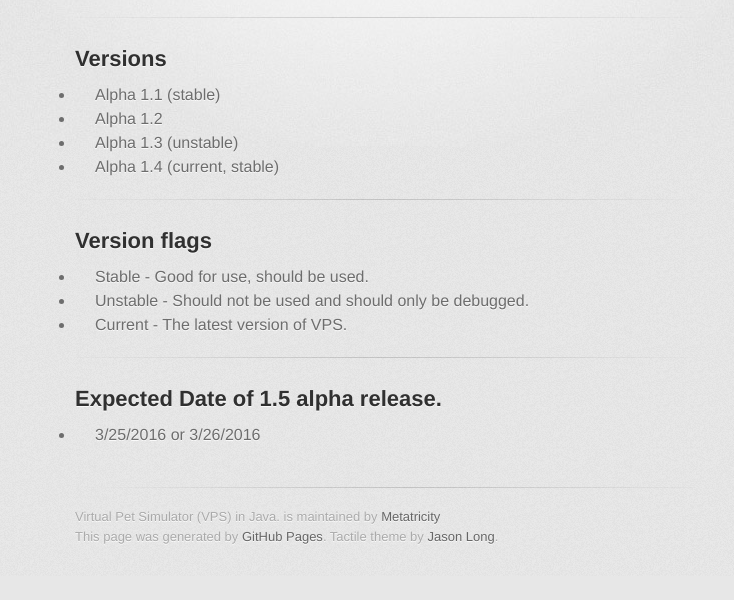
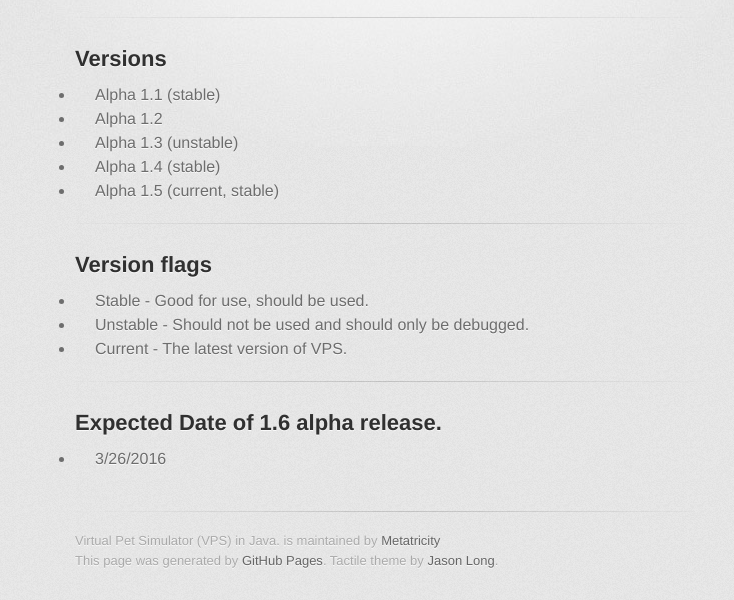
Before and after one commit to lizelu123/VirtualPetSimulator, a plain HTML site: page index.html in a window 1280 px wide. Shown: the part 427-1027 px from the top of the page, without its empty margins (255-989 px from the left). Before the commit the page ends 1003 px from the top, so only its background shows below. Drawn offline with Linux system fonts and the light colour scheme; a web font is replaced by a local one.

Commit message:
Create gh-pages branch via GitHub

```diff
--- a/index.html
+++ b/index.html
@@ -45,7 +45,8 @@
 <li>Alpha 1.1 (stable)</li>
 <li>Alpha 1.2 </li>
 <li>Alpha 1.3 (unstable)</li>
-<li>Alpha 1.4 (current, stable)</li>
+<li>Alpha 1.4 (stable)</li>
+<li>Alpha 1.5 (current, stable)</li>
 </ul>
 
 <hr>
@@ -62,10 +63,10 @@
 <hr>
 
 <h2>
-<a id="expected-date-of-15-alpha-release" class="anchor" href="#expected-date-of-15-alpha-release" aria-hidden="true"><span aria-hidden="true" class="octicon octicon-link"></span></a>Expected Date of 1.5 alpha release.</h2>
+<a id="expected-date-of-16-alpha-release" class="anchor" href="#expected-date-of-16-alpha-release" aria-hidden="true"><span aria-hidden="true" class="octicon octicon-link"></span></a>Expected Date of 1.6 alpha release.</h2>
 
 <ul>
-<li>3/25/2016 or 3/26/2016</li>
+<li>3/26/2016</li>
 </ul>
         </section>
 
--- a/params.json
+++ b/params.json
@@ -1,6 +1,6 @@
 {
   "name": "Virtual Pet Simulator (VPS) in Java.",
   "tagline": "Simple GUI Pet Simulation in Java",
-  "body": "# VirtualPetSimulator (VPS)\r\nPet Simulation in Java created by @Metatricity. See the current version on GitHub for more information.\r\n\r\n***\r\n\r\n## Versions\r\n* Alpha 1.1 (stable)\r\n* Alpha 1.2 \r\n* Alpha 1.3 (unstable)\r\n* Alpha 1.4 (current, stable)\r\n\r\n***\r\n\r\n## Version flags\r\n* Stable - Good for use, should be used.\r\n* Unstable - Should not be used and should only be debugged.\r\n* Current - The latest version of VPS.\r\n\r\n***\r\n\r\n## Expected Date of 1.5 alpha release.\r\n* 3/25/2016 or 3/26/2016\r\n",
+  "body": "# VirtualPetSimulator (VPS)\r\nPet Simulation in Java created by @Metatricity. See the current version on GitHub for more information.\r\n\r\n***\r\n\r\n## Versions\r\n* Alpha 1.1 (stable)\r\n* Alpha 1.2 \r\n* Alpha 1.3 (unstable)\r\n* Alpha 1.4 (stable)\r\n* Alpha 1.5 (current, stable)\r\n\r\n***\r\n\r\n## Version flags\r\n* Stable - Good for use, should be used.\r\n* Unstable - Should not be used and should only be debugged.\r\n* Current - The latest version of VPS.\r\n\r\n***\r\n\r\n## Expected Date of 1.6 alpha release.\r\n* 3/26/2016\r\n",
   "note": "Don't delete this file! It's used internally to help with page regeneration."
 }
```
